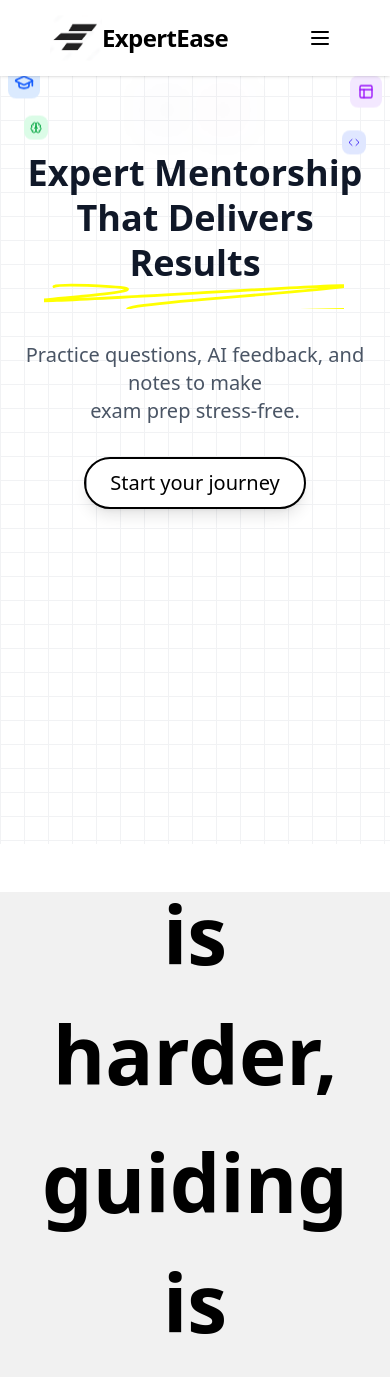
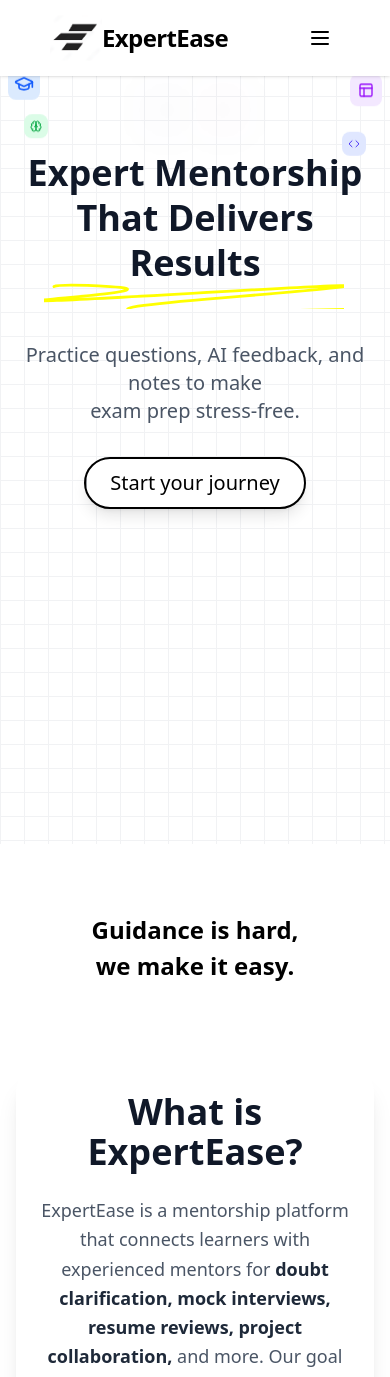
Before and after one commit to Srilochan7/ee_prod, a React (Vite) app: page / in a window 390 px wide. Shown: the top 1377 px of the page. Built offline with nearby package versions, Linux system fonts and the light colour scheme.

Commit message:
made some pages responsive

```diff
--- a/src/comp/pages/scroll.jsx
+++ b/src/comp/pages/scroll.jsx
@@ -1,12 +1,13 @@
-
-import React, { useEffect, useState, useCallback } from 'react';
+import React, { useEffect, useState, useCallback } from "react";
 
 const Scroll = () => {
   const [scrollProgress, setScrollProgress] = useState(0);
+  const [isMobile, setIsMobile] = useState(window.innerWidth < 768);
 
   const handleScroll = useCallback(() => {
     requestAnimationFrame(() => {
-      const windowHeight = document.documentElement.scrollHeight - window.innerHeight;
+      const windowHeight =
+        document.documentElement.scrollHeight - window.innerHeight;
       const scrolled = window.scrollY;
       const progress = Math.min(scrolled / windowHeight, 1);
       setScrollProgress(progress);
@@ -14,99 +15,122 @@
   }, []);
 
   useEffect(() => {
-    window.addEventListener('scroll', handleScroll);
-    return () => window.removeEventListener('scroll', handleScroll);
+    const handleResize = () => {
+      setIsMobile(window.innerWidth < 768);
+    };
+
+    window.addEventListener("resize", handleResize);
+    window.addEventListener("scroll", handleScroll);
+
+    return () => {
+      window.removeEventListener("resize", handleResize);
+      window.removeEventListener("scroll", handleScroll);
+    };
   }, [handleScroll]);
 
-  // First Line (Fades Out)
+  if (isMobile) {
+    return (
+      <div
+        style={{
+          width: "100%",
+          padding: "20px",
+          backgroundColor: "white",
+          textAlign: "center",
+          fontSize: "1.5rem",
+          fontWeight: "bold",
+        }}
+      >
+        Guidance is hard, <br/>we make it easy.
+      </div>
+    );
+  }
+
+  // Animation for larger screens
   const firstLineOpacity = 1 - Math.min(scrollProgress * 2.5, 1);
-
-  // Middle Text (Fixed Position, No Jerking)
-  const secondLineColor = scrollProgress > 0.5 ? 'white' : 'black';
+  const secondLineColor = scrollProgress > 0.5 ? "white" : "black";
   const underlineWidth = `${Math.min(scrollProgress * 200, 100)}%`;
   const underlineOpacity = Math.min(scrollProgress * 3, 1);
-  const underlineColor = scrollProgress > 0.5 ? 'white' : 'rgb(0, 127, 216)';
-
-  // "We make both easy" (Fades In Smoothly)
+  const underlineColor = scrollProgress > 0.5 ? "white" : "rgb(0, 127, 216)";
   const heresHowOpacity = Math.max(0, Math.min((scrollProgress - 0.3) * 3, 1));
-
-  // Background color **returns to original** when scrolling back up
   const backgroundColor =
-    scrollProgress > 0.5 ? 'rgb(0, 127, 216)' : 'rgb(241, 241, 241)';
+    scrollProgress > 0.5 ? "rgb(0, 127, 216)" : "rgb(241, 241, 241)";
 
   return (
     <div
       style={{
-        height: '400vh',
+        height: "400vh",
         backgroundColor,
-        transition: 'background-color 0.6s ease-out',
+        transition: "background-color 0.6s ease-out",
       }}
     >
       <div
         style={{
-          height: '100vh',
-          position: 'sticky',
+          height: "100vh",
+          position: "sticky",
           top: 0,
-          display: 'flex',
-          flexDirection: 'column',
-          justifyContent: 'center',
-          alignItems: 'center',
-          padding: '0 20px',
-          textAlign: 'center',
-          overflow: 'hidden',
+          display: "flex",
+          flexDirection: "column",
+          justifyContent: "center",
+          alignItems: "center",
+          padding: "0 20px",
+          textAlign: "center",
+          overflow: "hidden",
         }}
       >
-        {/* First Line (Fades Out Without Affecting Layout) */}
         <div
           style={{
-            fontSize: '5rem',
-            fontWeight: 'bold',
+            fontSize: "5rem",
+            fontWeight: "bold",
             opacity: firstLineOpacity,
-            transition: 'opacity 0.5s ease-out',
-            marginBottom: '0.5rem',
-            visibility: firstLineOpacity === 0 ? 'hidden' : 'visible',
+            transition: "opacity 0.5s ease-out",
+            marginBottom: "0.5rem",
+            visibility: firstLineOpacity === 0 ? "hidden" : "visible",
           }}
         >
-            getting guidance is harder,
+          getting guidance is hard,
         </div>
 
-        {/* Second Line (Fixed Position, No Jerking) */}
-        <div style={{ display: 'flex', flexDirection: 'column', alignItems: 'center' }}>
+        <div
+          style={{
+            display: "flex",
+            flexDirection: "column",
+            alignItems: "center",
+          }}
+        >
           <div
             style={{
-              fontSize: '5rem',
-              fontWeight: 'bold',
+              fontSize: "5rem",
+              fontWeight: "bold",
               color: secondLineColor,
-              position: 'relative',
-              transition: 'color 0.5s ease-in-out',
-              marginBottom: '0.5rem',
+              position: "relative",
+              transition: "color 0.5s ease-in-out",
+              marginBottom: "0.5rem",
             }}
           >
             guiding is harder,
             <div
               style={{
-                position: 'absolute',
+                position: "absolute",
                 bottom: 0,
                 left: 0,
-                height: '6px',
+                height: "6px",
                 width: underlineWidth,
                 backgroundColor: underlineColor,
-                transition: 'width 0.4s ease-in-out, background-color 0.5s ease-in-out',
+                transition:
+                  "width 0.4s ease-in-out, background-color 0.5s ease-in-out",
                 opacity: underlineOpacity,
               }}
             ></div>
           </div>
 
-          {/* "We make both easy" (Smooth Fade-In) */}
           <div
             style={{
-              fontSize: '5rem',
-              fontWeight: 'bold',
+              fontSize: "5rem",
+              fontWeight: "bold",
               color: secondLineColor,
               opacity: heresHowOpacity,
-              transform: `translateY(0)`, // Keeps position fixed
-              transition: 'opacity 0.6s ease-out, color 0.6s ease-out',
-              marginTop: '1.5rem',
+              transition: "opacity 0.6s ease-out, color 0.6s ease-out",
+              marginTop: "1.5rem",
             }}
           >
             We make both easy...
```
